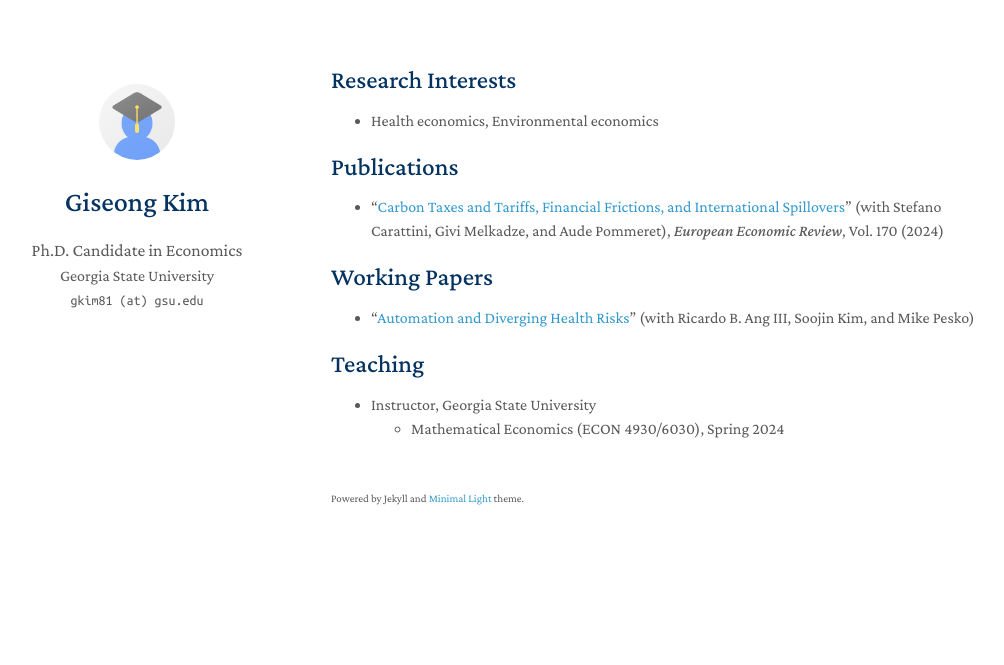
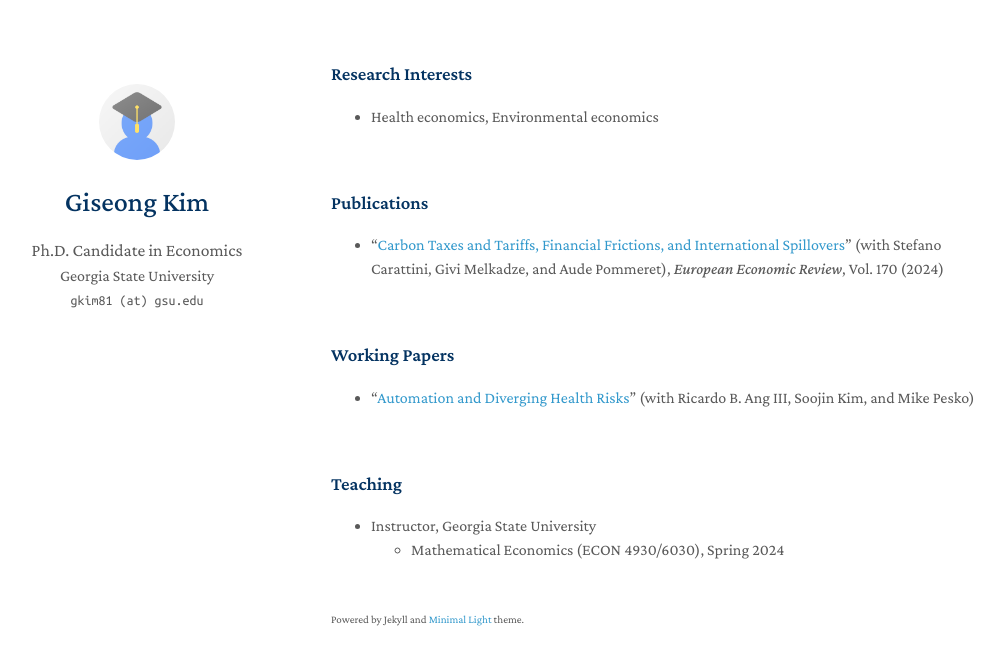
Before and after one commit to giseong-kim/giseong-kim.github.io, a Jekyll site: the page built from index.md, in a window 1280 px wide. Shown: the top 665 px of the page, without its empty margins (139-1143 px from the left). Built offline with Jekyll 4.4.1, drawn with Linux system fonts in a browser that asks for light colours; a style sheet for code colours, icons or effects is not loaded.

Commit message:
Update index.md

```diff
--- a/index.md
+++ b/index.md
@@ -7,22 +7,22 @@ layout: homepage
 I am a Ph.D. student at ...
 -->
 
-## Research Interests
+### Research Interests
 
 - Health economics, Environmental economics
 
-
-## Publications
+<br>
+### Publications
 
 - “[Carbon Taxes and Tariffs, Financial Frictions, and International Spillovers](https://www.sciencedirect.com/science/article/pii/S0014292124002125)” (with Stefano Carattini, Givi Melkadze, and Aude Pommeret), *European Economic Review*, Vol. 170 (2024)
 
-
-## Working Papers
+<br>
+### Working Papers
 
 - “[Automation and Diverging Health Risks](https://giseong-kim.github.io/assets/files/AKKP_2025.pdf)” (with Ricardo B. Ang III, Soojin Kim, and Mike Pesko)
 
-
-## Teaching
+<br>
+### Teaching
 
 - Instructor, Georgia State University
   - Mathematical Economics (ECON 4930/6030), Spring 2024
```
